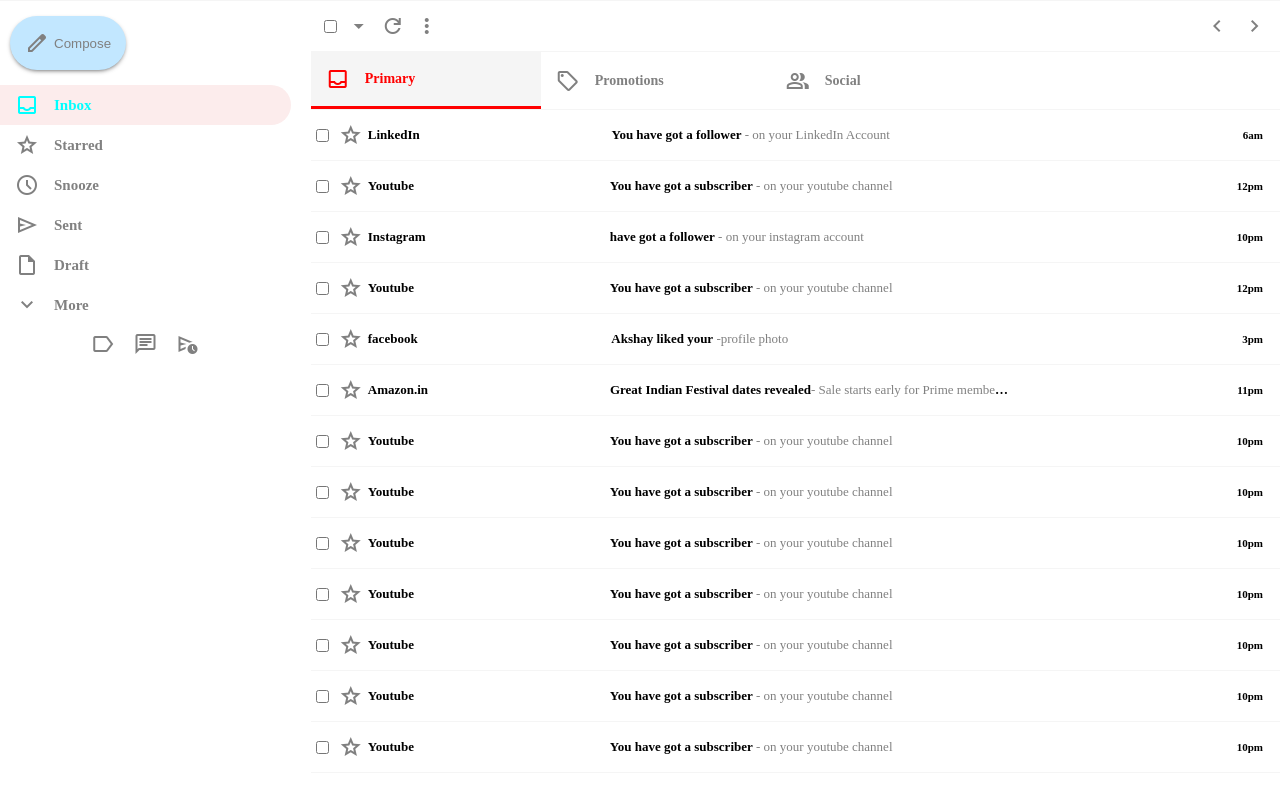
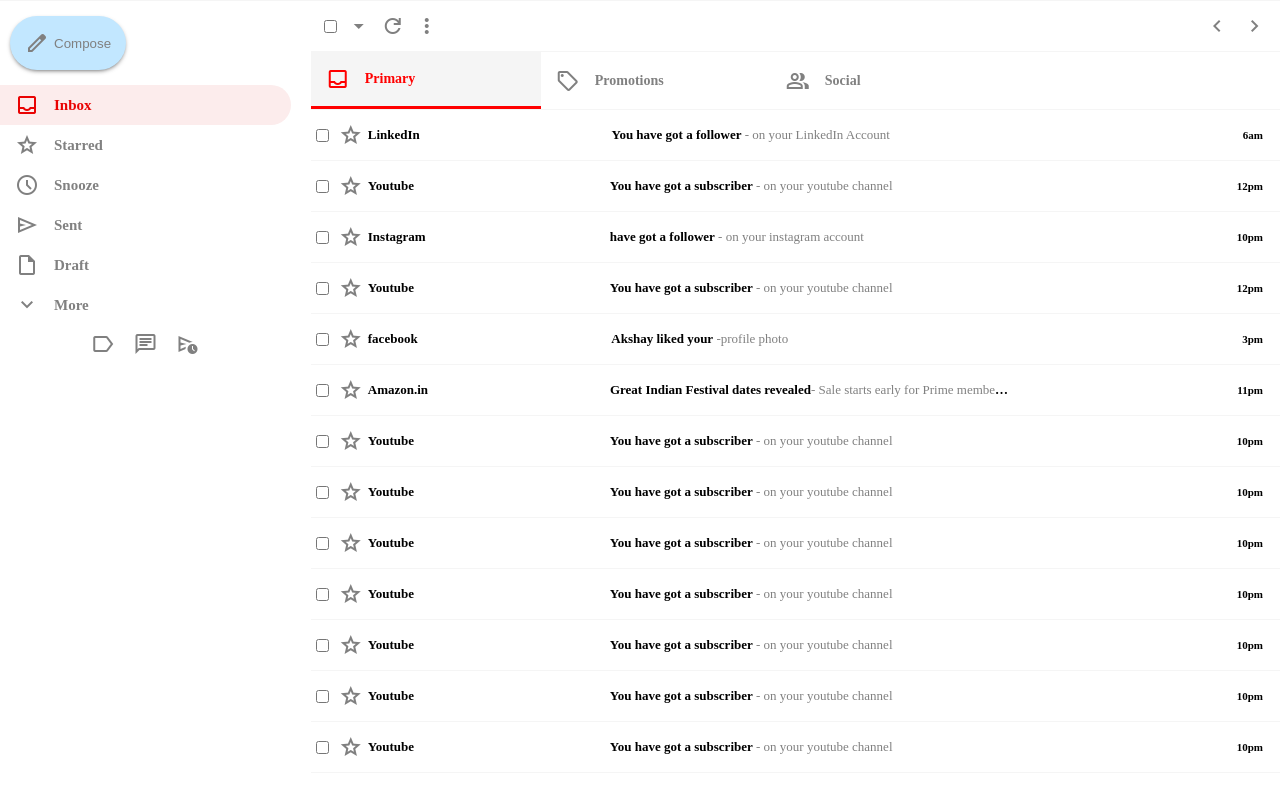
Before and after one commit to sujithsb16/sujithsb1997, a plain HTML site: page index.html in a window 1280 px wide. Shown: the part 84-878 px from the top of the page. Drawn offline with nearby package versions, Linux system fonts and the light colour scheme.

Commit message:
update gmail

```diff
--- a/gmail.css
+++ b/gmail.css
@@ -103,7 +103,7 @@
 .sidebar-option__active h3,
 .sidebar-option__active .material-symbols-outlined{
     background-color: #fcecec;
-    color: aqua;
+    color: rgb(233, 3, 3);
 
 }
 .sidebar-footer{
```
